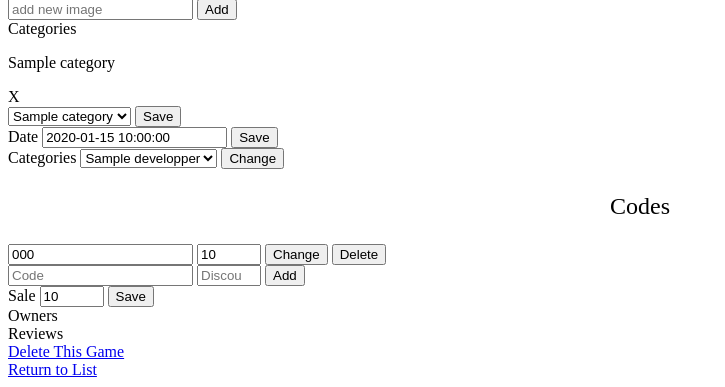
After one commit to stomruk/Sheker_Cat, a Symfony app: template ProjetFinalv2/templates/admin/Admin_game.html.twig in a window 1280 px wide. The commit adds this page. Shown: the part 1287-1674 px from the top of the page, without its empty margins (0-725 px from the left). Run offline with Twig, Linux system fonts and the light colour scheme; the template is opened without the code that fills it: most values are stand-ins (such as "Sample title", 1, 10 or a date in 2020); grey boxes marked "Sample" are stand-in pictures; some libraries are stand-ins or nearby versions.

Commit message:
admin panel game modification

```diff
--- a/ProjetFinalv2/assets/styles/app.css
+++ b/ProjetFinalv2/assets/styles/app.css
@@ -6,3 +6,4 @@
 @import "review.css";
 @import "comment.css";
 @import "responsive.css";
+@import "admin.css";
--- /dev/null
+++ b/ProjetFinalv2/templates/admin/Admin_game.html.twig
@@ -0,0 +1,178 @@
+{% extends 'base.html.twig' %}
+
+{% block title %}Hello HomeController!{% endblock %}
+
+{% block body %}
+    {% set avaibleCategories = [] %}
+
+    {% for category in categories %}
+        {% if category not in game.categories %}
+            {% set avaibleCategories = avaibleCategories|merge([category]) %}
+        {% endif %}
+    {% endfor %}
+
+    {% set otherDeveloper = [] %}
+
+    {% for developer in developers %}
+        {% if developer not in game.developpers %}
+            {% set otherDeveloper = otherDeveloper|merge([developer]) %}
+        {% endif %}
+    {% endfor %}
+
+    {% set avaibleUsers = [] %}
+
+    {% for user in users %}
+        {% if user not in game.users %}
+            {% set avaibleUsers = avaibleUsers|merge([user]) %}
+        {% endif %}
+    {% endfor %}
+
+    <div class="container">
+
+        <div class="admin-table">
+
+            <div class="admin-form-box">
+                <form class="admin-game-page-form">
+                    <label class="admin-form-label" for="title">Title</label>
+                    <input id="title" class="admin-form-label" name="title" type="text"  value="{{ game.name }}">
+                    <input class="admin-form-label" type="submit" value="Save">
+                </form>
+            </div>
+
+            <div class="admin-form-box">
+                <form class="admin-game-page-form">
+                    <label class="admin-form-label" for="description">Description</label>
+                    <textarea id="description" name="description" class="admin-form-textarea">{{ game.description }}</textarea>
+                    <input class="admin-form-label" type="submit" value="Save">
+                </form>
+            </div>
+
+
+            <div class="admin-form-box">
+                <form class="admin-game-page-form">
+                    <label class="admin-form-label" for="cover">Cover</label>
+                    <img width="50%" src="{{ game.cover }}">
+                    <input id="cover" class="admin-form-label" name="cover" type="text"  value="{{ game.cover }}">
+                    <input class="admin-form-label" type="submit" value="Save">
+                </form>
+            </div>
+
+
+            <div class="admin-form-box">
+                <form class="admin-game-page-form">
+                    <label class="admin-form-label" for="price">Price</label>
+                    <input id="price" class="admin-form-label" name="price" type="number" min="0" step="0.01"  value="{{ game.price }}">
+                    <input class="admin-form-label" type="submit" value="Save">
+                </form>
+            </div>
+
+
+
+            <div class="admin-form-box">
+                <form class="admin-game-page-form">
+                    <label class="admin-form-label" for="price">Images</label>
+                    <div class="admin-game-image-zone" style="display: flex; justify-content: center">
+                        {% for image in game.images %}
+                            <img class="admin-game-images" src="{{ image.source }}">
+                        {% endfor %}
+                    </div>
+                    <input id="price" class="admin-form-label" name="image" placeholder="add new image">
+                    <input class="admin-form-label" type="submit" value="Add">
+                </form>
+            </div>
+
+
+            <div class="admin-form-box">
+                <form class="admin-game-page-form">
+                    <label class="admin-form-label" for="category">Categories</label>
+                    <div class="admin-category-zone">
+                        {% for category in game.categories %}
+                            <div class="admin-category-box">
+                                <p style="margin-right: 15px;">{{ category.name }}</p>
+                                <a>X</a>
+                            </div>
+                        {% endfor %}
+                    </div>
+                    <select id="category" name="category" class="admin-category-select">
+                        {% for category in avaibleCategories %}
+                            <option value="{{ category.id }}">{{ category.name }}</option>
+                        {% endfor %}
+                    </select>
+                    <input class="admin-form-label" type="submit" value="Save">
+                </form>
+            </div>
+
+
+            <div class="admin-form-box">
+                <form class="admin-game-page-form">
+                    <label class="admin-form-label" for="date">Date</label>
+                    <input id="date" type="text" class="admin-form-label" name="date" value="{{ game.date }}">
+                    <input class="admin-form-label" type="submit" value="Save">
+                </form>
+            </div>
+
+
+            <div class="admin-form-box">
+                <form class="admin-game-page-form">
+                    <label class="admin-form-label" for="developer">Categories</label>
+                    <select id="developer" class="admin-category-select">
+                        {% for developer in game.developpers %}
+                            <option value="{{ developer.id }}">{{ developer.name }}</option>
+                        {% endfor %}
+                        {% for developer in otherDeveloper %}
+                            <option value="{{ developer.id }}">{{ developer.name }}</option>
+                        {% endfor %}
+                    </select>
+                    <input class="admin-form-label" type="submit" value="Change">
+                </form>
+            </div>
+
+            <div class="admin-form-box">
+            {% for code in game.codePromos %}
+                <p style="text-align: center; font-size: 24px">Codes</p>
+                <div class="admin-code-zone">
+                    <form>
+                        <input class="admin-code-form" name="code" type="text" value="{{ code.code }}">
+                        <input class="admin-code-form" name="discount" type="number" min="0" max="100" value="{{ code.discount }}">
+                        <input class="admin-code-form" type="submit" value="Change">
+                        <input class="admin-code-form" type="button" value="Delete">
+                    </form>
+            {% endfor %}
+                    <form>
+                        <input class="admin-code-form" type="text" placeholder="Code">
+                        <input class="admin-code-form" type="number" min="0" max="100" placeholder="Discount">
+                        <input class="admin-code-form" type="submit" value="Add">
+                    </form>
+                </div>
+            </div>
+
+
+            <div class="admin-form-box">
+                <form class="admin-game-page-form">
+                    <label class="admin-form-label" for="sale">Sale</label>
+                    <input id="sale" name="sale" type="number" max="100" min="0" class="admin-form-label" value="{{ game.discount }}">
+                    <input class="admin-form-label" type="submit" value="Save">
+                </form>
+            </div>
+
+            <div class="admin-form-box">
+                <div class="admin-button">
+                    <a>Owners</a>
+                </div>
+                <div class="admin-button">
+                    <a>Reviews</a>
+                </div>
+                <div class="admin-button">
+                    <a href="{{ path('admin_games') }}">Delete This Game</a>
+                </div>
+                <div class="admin-button">
+                    <a href="{{ path('admin_games') }}">Return to List</a>
+                </div>
+            </div>
+
+
+
+
+        </div>
+    </div>
+{% endblock %}
```
Also changed, not shown: ProjetFinalv2/assets/styles/admin.css (added, +122 -0 lines), ProjetFinalv2/src/Controller/AdminController.php (added, +44 -0 lines), ProjetFinalv2/templates/admin/Admin_game_list.html.twig (added, +18 -0 lines), ProjetFinalv2/templates/admin/Admin_index.html.twig (added, +22 -0 lines).
